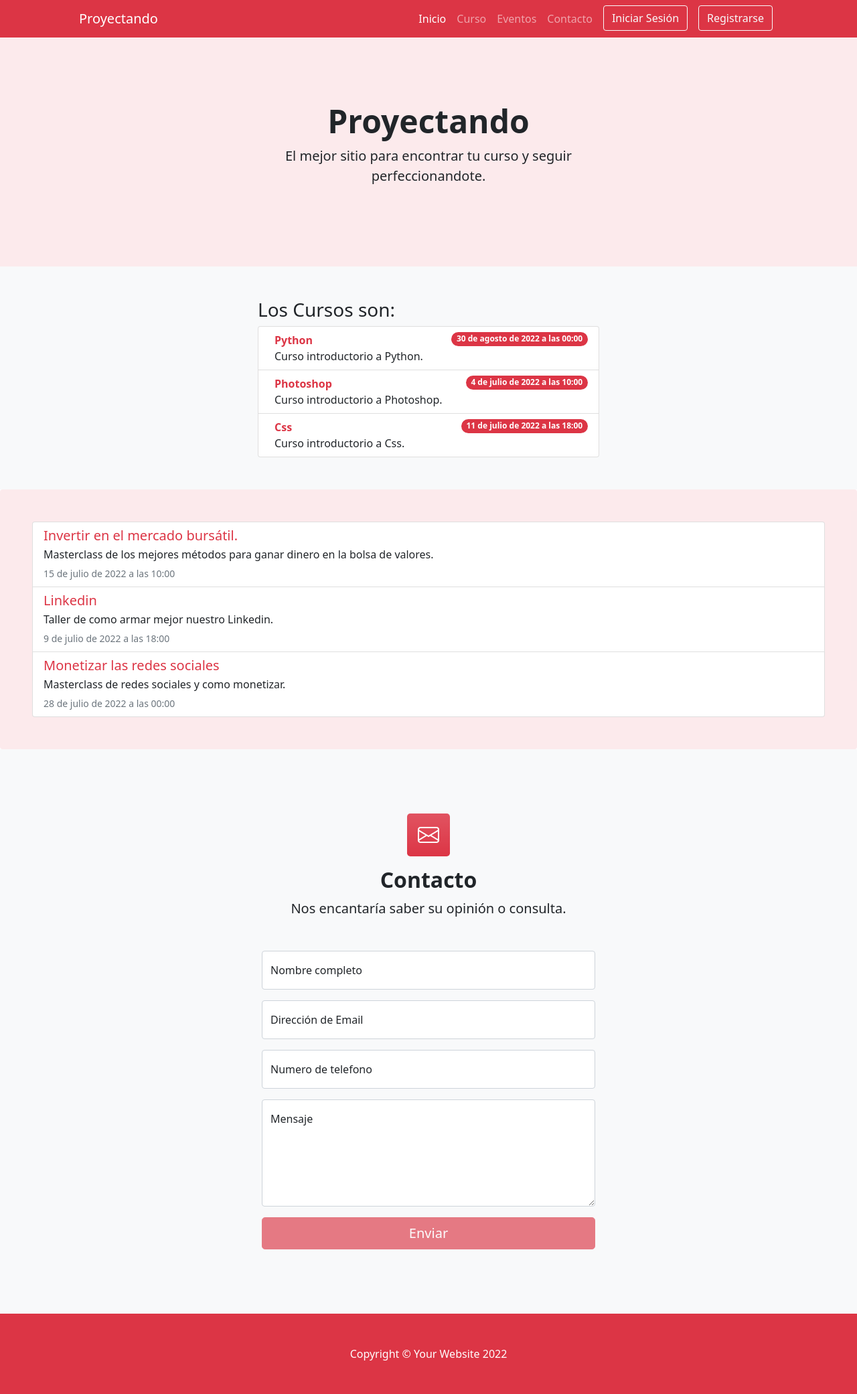
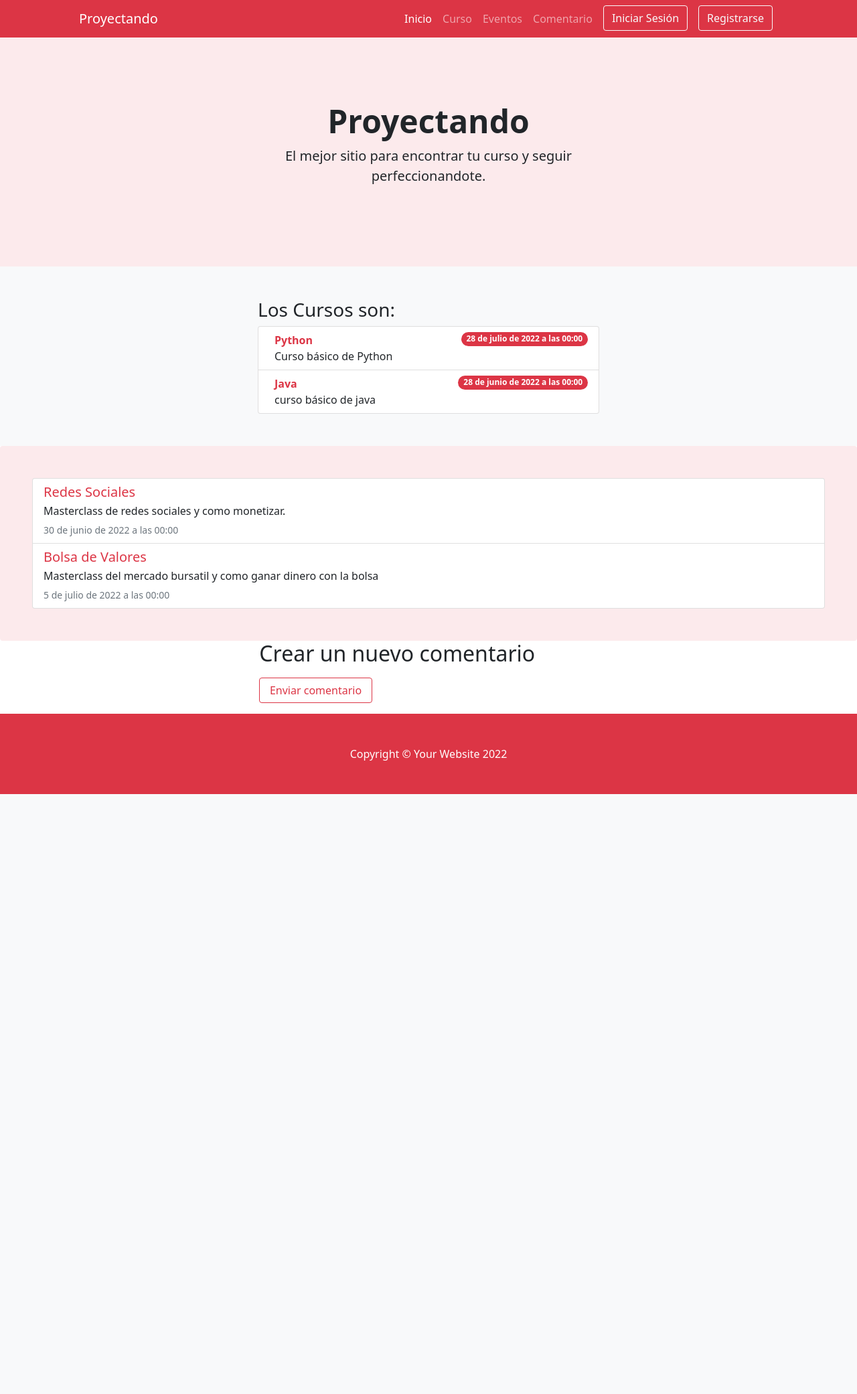
Before and after one commit to jimedeg/proyecto_curso, a Django app: page / in a window 1280 px wide. Shown: the whole page at 67% size. After the commit the page ends 1186 px from the top, so only its background shows below. Run offline with Django 4.2, Linux system fonts and the light colour scheme; data comes from the database, SQL or seed files in the repository; some libraries are stand-ins or nearby versions.

Commit message:
html comentario + forms, models y views

```diff
--- a/proyecto_curso/proyecto_cursoApp/forms.py
+++ b/proyecto_curso/proyecto_cursoApp/forms.py
@@ -1,3 +1,4 @@
+from ssl import create_default_context
 from django import forms
 from django.contrib.auth.forms import UserCreationForm
 from django.contrib.auth.models import User
@@ -49,3 +50,8 @@ class AvatarForm(forms.Form):
     class Meta:
         model = Avatar
         fields = ['imagen']
+
+class nuevo_comentario(forms.Form):
+    nombre = forms.CharField(max_length=50)
+    email = forms.EmailField()
+    mensaje = forms.CharField(max_length=300, required=True, widget=forms.Textarea)
--- a/proyecto_curso/proyecto_cursoApp/models.py
+++ b/proyecto_curso/proyecto_cursoApp/models.py
@@ -23,3 +23,10 @@ class Contacto(models.Model):
     nombre = models.CharField(max_length=50)
     email = models.EmailField()
     mensaje = models.CharField(max_length=300)
+
+class Comentario(models.Model):
+    nombre = models.CharField(max_length=50)
+    email = models.EmailField()
+    mensaje = models.TextField(max_length=500, blank=True, null=True)
+    actualizado = models.DateTimeField(auto_now=True)
+    creado = models.DateTimeField(auto_now_add=True)
--- a/proyecto_curso/proyecto_cursoApp/templates/proyecto_cursoApp/base.html
+++ b/proyecto_curso/proyecto_cursoApp/templates/proyecto_cursoApp/base.html
@@ -26,7 +26,7 @@
                         <li class="nav-item"><a class="nav-link active" aria-current="page" href="{% url 'inicio' %}">Inicio</a></li>
                         <li class="nav-item"><a class="nav-link" href="{% url 'curso' %}">Curso</a></li>
                         <li class="nav-item"><a class="nav-link" href="{% url 'evento' %}">Eventos</a></li>
-                        <li class="nav-item"><a class="nav-link" href="{% url 'contacto' %}">Contacto</a></li>
+                        <li class="nav-item"><a class="nav-link" href="{% url 'comentario' %}">Comentario</a></li>
 
 
                         {% if user.is_authenticated %}
--- a/proyecto_curso/proyecto_cursoApp/templates/proyecto_cursoApp/index.html
+++ b/proyecto_curso/proyecto_cursoApp/templates/proyecto_cursoApp/index.html
@@ -1,5 +1,7 @@
 {% extends 'proyecto_cursoApp/base.html' %}
 {% load static %}
+{% load crispy_forms_tags %}
+
 
 {% block tituloPagina %}
 Inicio - Proyectando
@@ -56,72 +58,18 @@ Inicio - Proyectando
     </a>
     {% endfor %}
 </div>
-<!-- Contact section-->
-<section class="bg-light py-5">
-    <div class="container px-5 my-5 px-5">
-        <div class="text-center mb-5">
-            <div class="feature bg-danger bg-gradient text-white rounded-3 mb-3"><i class="bi bi-envelope"></i></div>
-            <h2 class="fw-bolder">Contacto</h2>
-            <p class="lead mb-0">Nos encantaría saber su opinión o consulta.</p>
-        </div>
-        <div class="row gx-5 justify-content-center">
-            <div class="col-lg-6">
-                <!-- * * * * * * * * * * * * * * *-->
-                <!-- * * SB Forms Contact Form * *-->
-                <!-- * * * * * * * * * * * * * * *-->
-                <!-- This form is pre-integrated with SB Forms.-->
-                <!-- To make this form functional, sign up at-->
-                <!-- https://startbootstrap.com/solution/contact-forms-->
-                <!-- to get an API token!-->
-                <form id="contactForm" data-sb-form-api-token="API_TOKEN">
-                    <!-- Name input-->
-                    <div class="form-floating mb-3">
-                        <input class="form-control" id="name" type="text" placeholder="Enter your name..." data-sb-validations="required" />
-                        <label for="name">Nombre completo</label>
-                        <div class="invalid-feedback" data-sb-feedback="name:required">Complete su nombre.</div>
-                    </div>
-                    <!-- Email address input-->
-                    <div class="form-floating mb-3">
-                        <input class="form-control" id="email" type="email" placeholder="name@example.com" data-sb-validations="required,email" />
-                        <label for="email">Dirección de Email</label>
-                        <div class="invalid-feedback" data-sb-feedback="email:required">Se requiere un email.</div>
-                        <div class="invalid-feedback" data-sb-feedback="email:email">El email es invalido.</div>
-                    </div>
-                    <!-- Phone number input-->
-                    <div class="form-floating mb-3">
-                        <input class="form-control" id="phone" type="tel" placeholder="(123) 456-7890" data-sb-validations="required" />
-                        <label for="phone">Numero de telefono</label>
-                        <div class="invalid-feedback" data-sb-feedback="phone:required">Se requiere un número de telefono.</div>
-                    </div>
-                    <!-- Message input-->
-                    <div class="form-floating mb-3">
-                        <textarea class="form-control" id="message" type="text" placeholder="Enter your message here..." style="height: 10rem" data-sb-validations="required"></textarea>
-                        <label for="message">Mensaje</label>
-                        <div class="invalid-feedback" data-sb-feedback="message:required">Se requiere un mensaje.</div>
-                    </div>
-                    <!-- Submit success message-->
-                    <!---->
-                    <!-- This is what your users will see when the form-->
-                    <!-- has successfully submitted-->
-                    <div class="d-none" id="submitSuccessMessage">
-                        <div class="text-center mb-3">
-                            <div class="fw-bolder">Mensaje enviado exitosamente!</div>
-                            To activate this form, sign up at
-                            <br />
-                            <a href="https://startbootstrap.com/solution/contact-forms">https://startbootstrap.com/solution/contact-forms</a>
-                        </div>
-                    </div>
-                    <!-- Submit error message-->
-                    <!---->
-                    <!-- This is what your users will see when there is-->
-                    <!-- an error submitting the form-->
-                    <div class="d-none" id="submitErrorMessage"><div class="text-center text-danger mb-3">Error al enviar el mensaje!</div></div>
-                    <!-- Submit Button-->
-                    <div class="d-grid"><button class="btn btn-danger btn-lg disabled" id="submitButton" type="submit">Enviar</button></div>
-                </form>
-            </div>
-        </div>
+<!-- Crear comentario -->
+<div class="row gx-5 justify-content-center">
+    <div class="col-lg-5">
+        <form action="/" class="" method="post">
+            <h2> Crear un nuevo comentario</h2>
+            {% csrf_token %}
+
+            {{ formulario | crispy }}
+
+            <button class="btn btn-outline-danger my-3 d-grid gap-2 col-4" type="submit">Enviar comentario</button>
+        </form>
     </div>
-</section>
+</div>
 
 {% endblock %}
--- a/proyecto_curso/proyecto_cursoApp/urls.py
+++ b/proyecto_curso/proyecto_cursoApp/urls.py
@@ -35,6 +35,9 @@ urlpatterns = [
     path ('editar_evento/<evento_id>/', editar_evento, name= "editar_evento"),
     path ('eliminar_evento/<evento_id>/', eliminar_evento, name= "eliminar_evento"),
 
+    path ('comentario', comentario, name= "comentario"),
+    # path ('crear_comentario', crear_comentario, name= "crear_comentario"),
+
     path ('contacto', contacto, name= "contacto"),
 
     path ('busqueda', busqueda, name= "busqueda"),
--- a/proyecto_curso/proyecto_cursoApp/views.py
+++ b/proyecto_curso/proyecto_cursoApp/views.py
@@ -19,6 +19,10 @@ def inicio (request):
     curso = Curso.objects.all()[:3]
     evento = Evento.objects.all()[:3]
 
+    ctx = {
+       'form':  nuevo_comentario()
+     }
+
     if request.user.is_authenticated:
 
        try:
@@ -28,7 +32,7 @@ def inicio (request):
            url = "/media/avatar/generica.jpg"
            return render(request,"proyecto_cursoApp/index.html",{'curso': curso , 'evento': evento, 'url': url})
 
-    return render (request,"proyecto_cursoApp/index.html",{'curso': curso , 'evento': evento})
+    return render (request,"proyecto_cursoApp/index.html",{'curso': curso , 'evento': evento, 'ctx': ctx})
 
 def login_request(request):
 
@@ -300,6 +304,58 @@ def eliminar_evento (request, evento_id):
 
     return redirect("evento")
 
+def comentario (request):
+
+    comentario = Comentario.objects.all()
+    formulario = nuevo_comentario()
+
+    if request.method == "POST":
+
+        formulario = nuevo_comentario(request.POST)
+
+        if formulario.is_valid():
+
+            info_comentario = formulario.cleaned_data
+
+            comentario = Comentario(nombre = info_comentario ["nombre"], email = info_comentario ["email"], mensaje = info_comentario ["mensaje"] )
+
+            comentario.save()
+
+            return redirect("comentario")
+
+        else:
+
+            return render(request,"proyecto_cursoApp/form_comentario.html",{"form":formulario})
+    else:
+
+        form_vacio = nuevo_comentario()
+
+        return render(request,"proyecto_cursoApp/comentario.html",{"comentario":comentario, "formulario": form_vacio}) #"buscar":False
+
+
+# @login_required
+# def crear_comentario (request):
+#     #post
+#     if request.method == "POST":
+
+#         formulario = nuevo_comentario(request.POST)
+
+#         if formulario.is_valid():
+
+#             info_formulario = formulario.cleaned_data
+
+#             comentario = Comentario(nombre = info_formulario ["nombre"], email = info_formulario ["email"], mensaje = info_formulario ["mensaje"] )
+#             comentario.save() #Guardar en la db
+
+#             return redirect("comentario")
+#         else:
+#             return render(request,"proyecto_cursoApp/comentario.html",{"form":formulario})
+#     else:
+
+#         form_vacio= nuevo_comentario()
+
+#         return render(request,"proyecto_cursoApp/comentario.html",{"formulario":form_vacio})
+
 def contacto (request):
 
     return render(request,"proyecto_cursoApp/contacto.html",{})
```
Also changed, not shown: proyecto_curso/proyecto_cursoApp/templates/proyecto_cursoApp/comentario.html (added, +76 -0 lines), proyecto_curso/db.sqlite3, proyecto_curso/media/avatar/cursos-online.jpg (added), proyecto_curso/proyecto_cursoApp/migrations/0005_comentario_remove_avatar_id_alter_avatar_usuario.py (added), proyecto_curso/proyecto_cursoApp/migrations/0006_remove_comentario_fecha_comentario_actualizado_and_more.py (added), proyecto_curso/static/css/styles.css.
